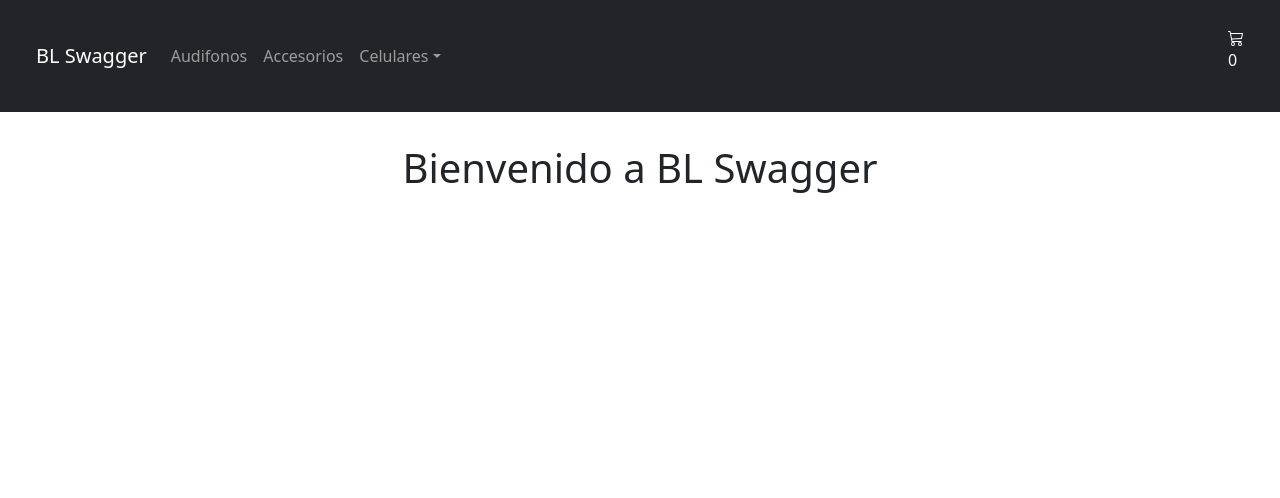
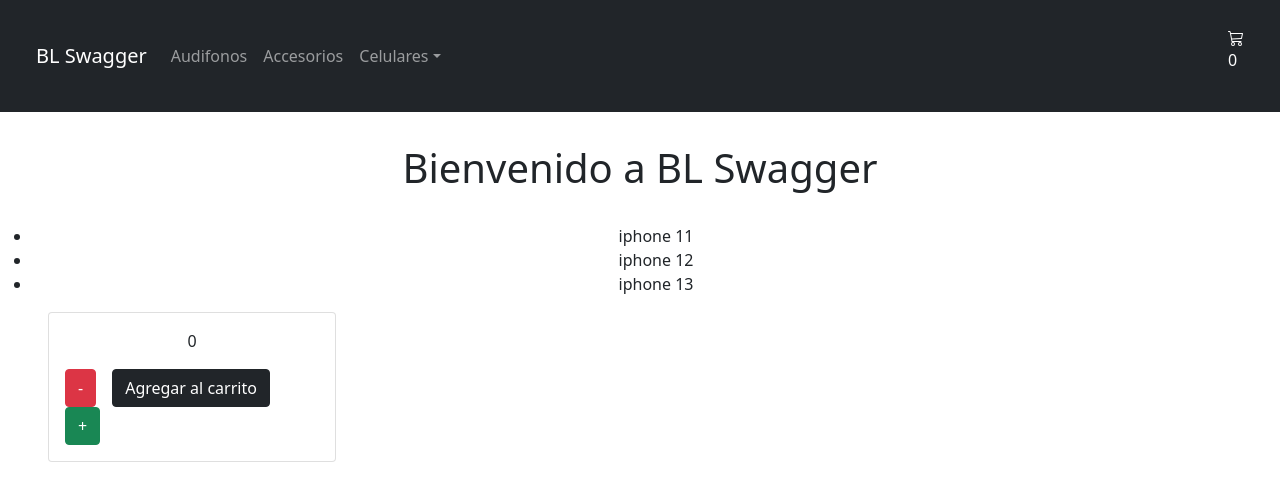
Before and after one commit to LuisBucio/curso-react, a React (Create React App) app in the folder primera-app/: page / in a window 1280 px wide. Shown: the top 498 px of the page. Built offline with nearby package versions, Linux system fonts and the light colour scheme.

Commit message:
BL Swagger creación de componente contador ItemCount

```diff
--- a/primera-app/src/App.js
+++ b/primera-app/src/App.js
@@ -3,14 +3,20 @@
 import NavBar from './componentes/NavBar/NavBar';
 import * as bootstrap from 'bootstrap';
 import ItemListContainer from './componentes/ItemListContainer/ItemListContainer';
+import ItemCount from './componentes/ItemCount/ItemCount';
 
 
 
 function App() {
+
+  const onAdd = (quantity) =>{
+    console.log(quantity)
+  }
   return (
     <div className="App">
       <NavBar/>
       <ItemListContainer gretting="Bienvenido a BL Swagger"/>
+      <ItemCount initial={0} stock={20} onAdd={onAdd}/>
     </div>
   );
 }
--- /dev/null
+++ b/primera-app/src/asyncmok.js
@@ -0,0 +1,34 @@
+const products = [
+    {
+        id: 1,
+        name: 'iphone 11',
+        category: 'celular',
+        img: 'https://s1.eestatic.com/2019/10/04/omicrono/omicrono_434216876_134609956_864x486.jpg',
+        stock: 20,
+        descripcion: ''
+    },
+    {
+        id: 2,
+        name: 'iphone 12',
+        category: 'celular',
+        img: 'https://i.blogs.es/38eec5/frontal/1366_2000.jpg',
+        stock: 25,
+        descripcion: ''
+    },
+    {
+        id: 3,
+        name: 'iphone 13',
+        category: 'celular',
+        img: 'https://i.blogs.es/93bd37/iphone-13-lanzamiento-oficial-precio-caracteristicas-ficha-tecnica/1366_2000.jpg',
+        stock: 30,
+        descripcion: ''
+    }
+]
+
+export const getProducts = () => {
+    return new Promise((resolve,reject) =>{
+        setTimeout(() => {
+            resolve(products)
+        },2000)
+    })
+}
--- /dev/null
+++ b/primera-app/src/componentes/ItemCount/ItemCount.js
@@ -0,0 +1,34 @@
+import React from "react"
+import { useState } from 'react'
+import "../ItemCount/itemCount.css"
+
+const ItemCount = ({ initial = 0, stock, onAdd}) => {
+    const [count, setCount] = useState(initial)
+
+
+    const increment = () => {
+        if(count < stock) {
+            setCount(count + 1)
+        }
+    }
+    const decrement = () => {
+            if(count > initial){
+                setCount(count - 1)
+            }
+
+    }
+
+    return(
+        <div class="card ms-5">
+            <div class="card-body">
+            <p class="text-center">{count}</p>
+            <button type="button" class="btn btn-danger " onClick={decrement}>-</button>
+            <button type="button" class="btn btn-dark ms-3 me-3" onClick={() => onAdd(count)}>Agregar al carrito</button>
+            <button type="button" class="btn btn-success" onClick={increment}>+</button>
+            </div>
+        </div>
+
+    )
+}
+
+export default ItemCount
--- /dev/null
+++ b/primera-app/src/componentes/ItemCount/itemCount.css
@@ -0,0 +1,3 @@
+.card{
+    width: 18rem;
+}
--- a/primera-app/src/componentes/ItemListContainer/ItemListContainer.js
+++ b/primera-app/src/componentes/ItemListContainer/ItemListContainer.js
@@ -1,8 +1,28 @@
+import React from "react"
+import { getProducts } from "../../asyncmok"
+import { useState, useEffect } from "react"
+
 const ItemListContainer = ({gretting}) => {
+
+    const [products, setProducts] = useState([])
+
+    useEffect(() =>{
+      getProducts().then(response => {
+        setProducts(response)
+      })
+    },[])
+
     return(
-     <h1 class="text-center mt-3 btn-outline-dark p-3">
-       {gretting}
-     </h1>
+      <div>
+        <h1 class="text-center mt-3 btn-outline-dark p-3">
+          {gretting}
+
+        </h1>
+        <ul class="text-center mt-3">
+          {products.map(products => <li key={products.id}>{products.name}</li>)}
+        </ul>
+      </div>
+
     )
 }
 
```
